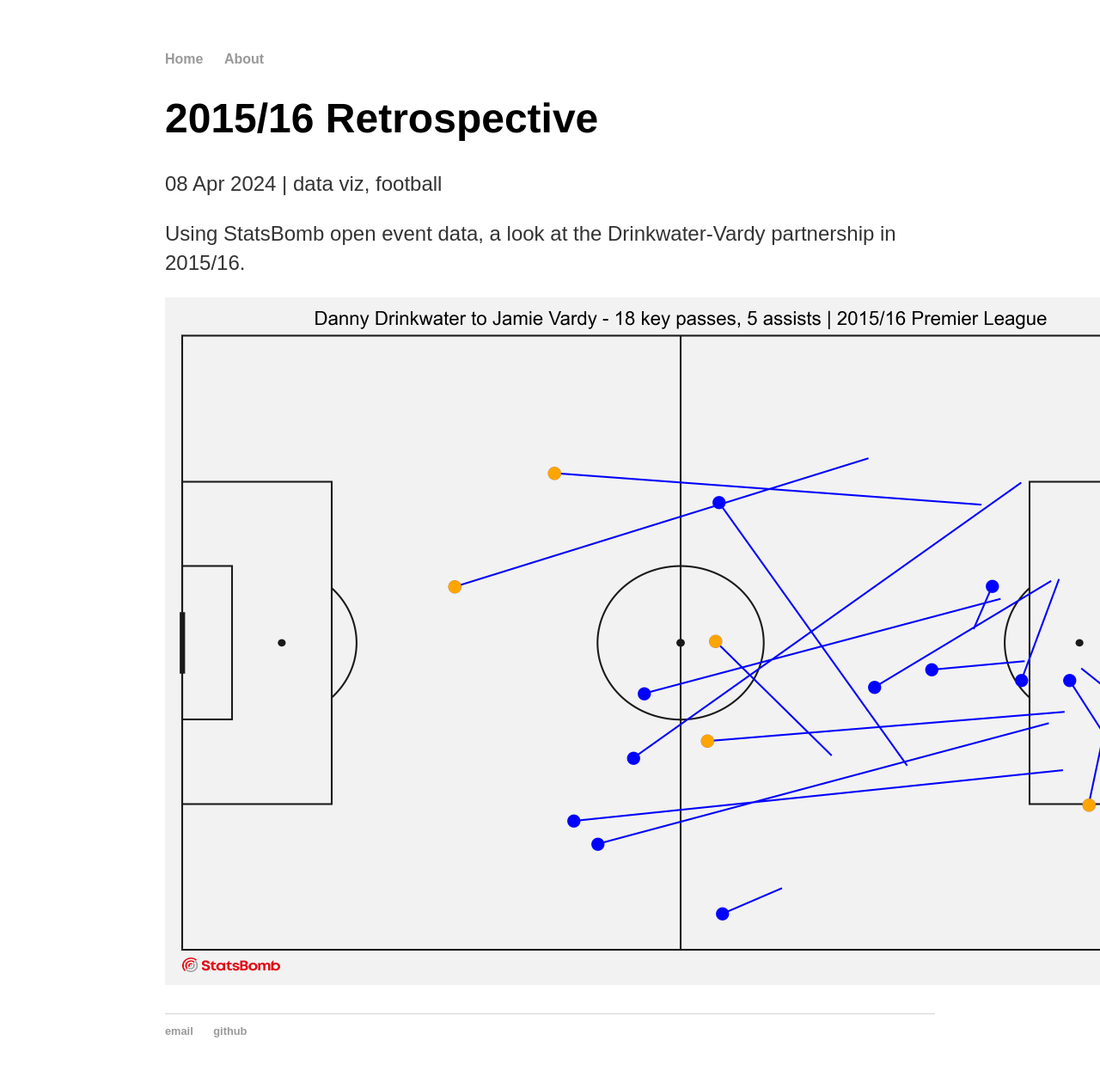
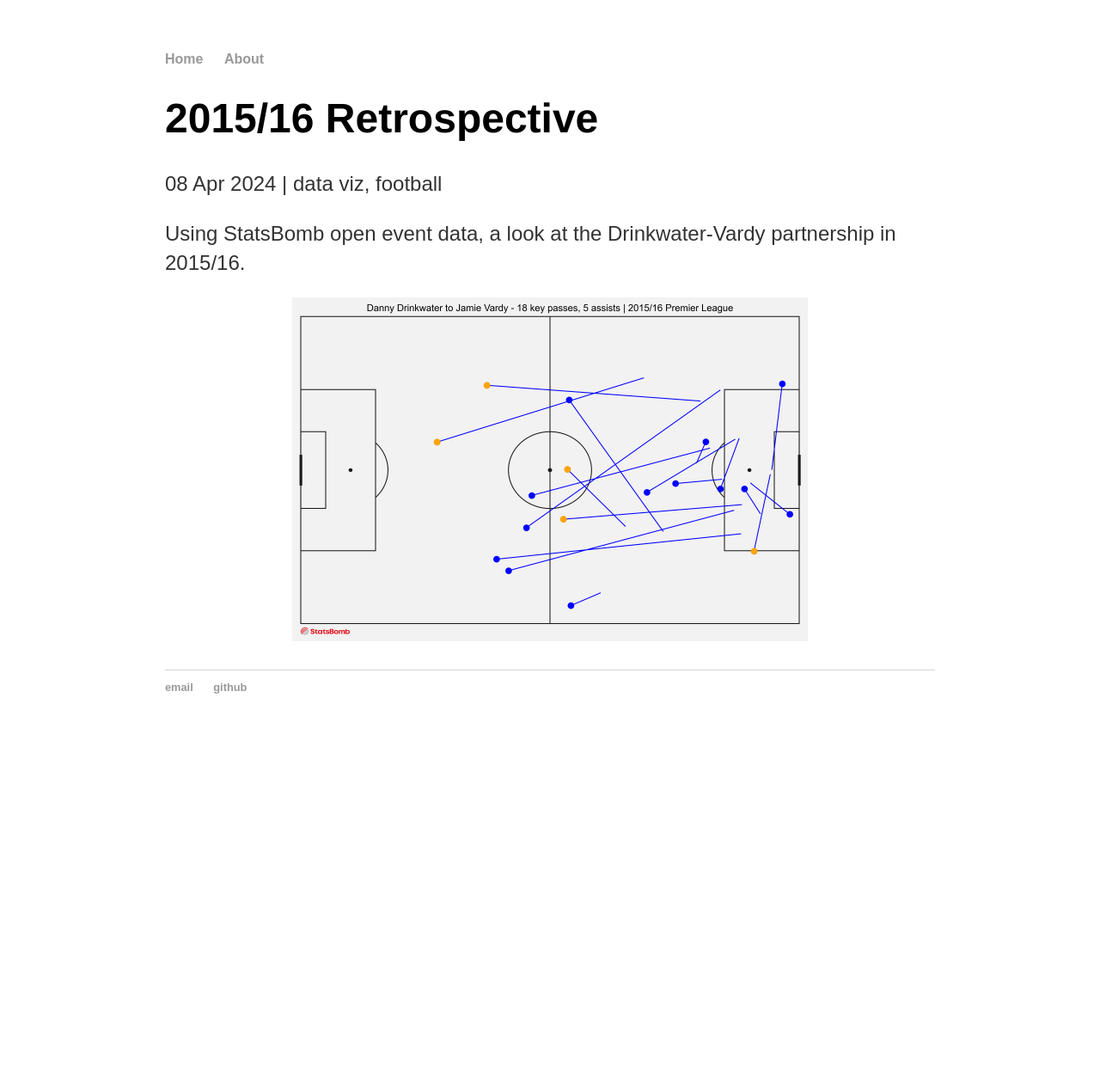
Before and after one commit to georgeball95/georgeball95.github.io, a Jekyll site: the page built from _posts/2024-04-08-retrospective-15-16.md, in a window 1280 px wide. Shown: the whole page at 86% size. Built offline with Jekyll 4.4.1, drawn with Linux system fonts in a browser that asks for light colours; after the commit the page ends 900 px from its top, so only the background shows below that.

Commit message:
small edit

```diff
--- a/_posts/2024-04-08-retrospective-15-16.md
+++ b/_posts/2024-04-08-retrospective-15-16.md
@@ -8,5 +8,5 @@
 Using StatsBomb open event data, a look at the Drinkwater-Vardy partnership in 2015/16.
 
 <p align="center" width="100%">
-<img width=1200 height=800 src="https://raw.github.com/georgeball95/georgeball95.github.io/master/assets/drinkwater_vardy_passes.png">
+<img width=600 height=400 src="https://raw.github.com/georgeball95/georgeball95.github.io/master/assets/drinkwater_vardy_passes.png">
 </p>
```
